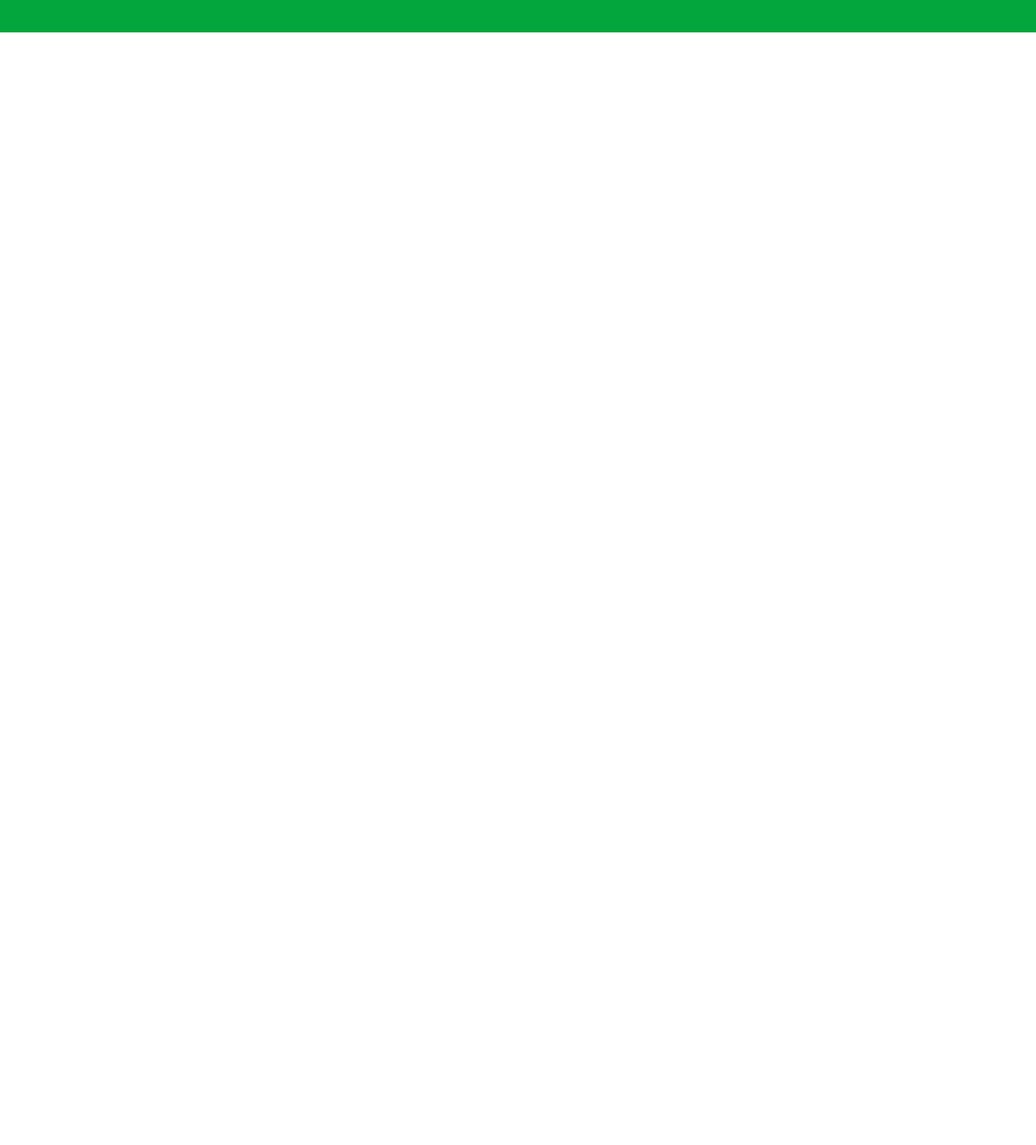
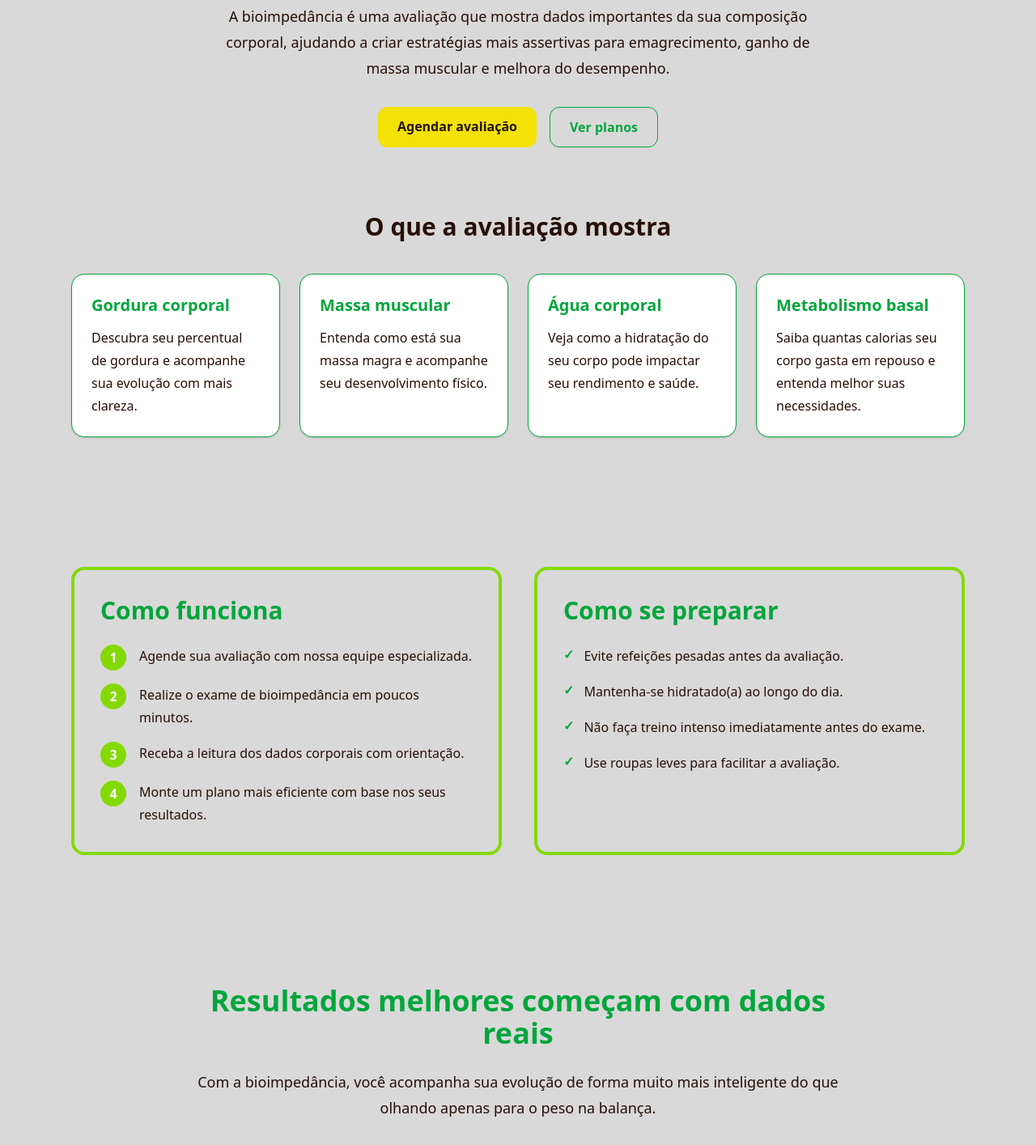
Before and after one commit to CP4-Front-End/CP-4-WebDEV, a React (Vite) app: page /bio in a window 1280 px wide. Shown: the part 220-1634 px from the top of the page at 81% size. Before the commit the page ends 800 px from the top, so only its background shows below. Built offline with nearby package versions, Linux system fonts and the light colour scheme.

Commit message:
feat: Criando e customizando a Biopedancia

```diff
--- a/src/App.jsx
+++ b/src/App.jsx
@@ -10,6 +10,7 @@ import Bio from './routes/Bio'
 import Planos from './routes/Planos'
 import Sobre from './routes/Sobre'
 <routes />
+
 const App = () => {
 
   return (
@@ -23,6 +24,7 @@ const App = () => {
         <Route path="/unidades" element={<Unidades/>}/>
         <Route path="/planos" element={<Planos/>}/>
         <Route path="/sobre" element={<Sobre/>}/>
+        <Route path="/bio" element={<Bio/>}/>
       </Routes>
       <Footer/>
     </BrowserRouter>
--- a/src/components/Header.jsx
+++ b/src/components/Header.jsx
@@ -25,7 +25,7 @@ export default function Header() {
               <a href="/"><img
                 alt=""
                 src="https://tailwindcss.com/plus-assets/img/logos/mark.svg?color=indigo&shade=500"
-                className="h-8 w-auto"
+                className="h-8 w-auto hover:scale-110 transition"
               />
               </a>
             </a>
--- a/src/routes/Bio.jsx
+++ b/src/routes/Bio.jsx
@@ -1,14 +1,194 @@
-import React from 'react'
+import { Link } from "react-router-dom";
 import Header from '../components/Header'
-const Bio = () => {
-    return (
-        <>
-        <Header/>
-        <section>
-          <h1>biopedancia</h1>
-        </section>
-        </>
-    )
+import React from "react";
+
+export default function Bio() {
+  return (
+    <>
+    <Header/>
+    <main className="bg-[#D9D9D9] text-[#261008] min-h-screen">
+      <section className="max-w-6xl mx-auto px-6 py-20">
+        <div className="max-w-3xl mx-auto text-center">
+
+          <h1 className="text-4xl sm:text-5xl font-bold text-[#03A63C] leading-tight">
+            Entenda seu corpo além do peso
+          </h1>
+
+          <p className="mt-6 text-lg leading-8">
+            A bioimpedância é uma avaliação que mostra dados importantes da sua
+            composição corporal, ajudando a criar estratégias mais assertivas
+            para emagrecimento, ganho de massa muscular e melhora do
+            desempenho.
+          </p>
+
+          <div className="mt-8 flex flex-col sm:flex-row gap-4 justify-center">
+            <Link
+              to="/contato"
+              className="bg-[#F2E205] px-6 py-3 rounded-xl font-semibold hover:bg-[#03A63C] hover:text-white transition hover:opacity-90 hover:scale-105"
+            >
+              Agendar avaliação
+            </Link>
+
+            <Link
+              to="/planos"
+              className="border border-[#03A63C] text-[#03A63C] px-6 py-3 rounded-xl font-semibold hover:bg-[#03A63C] hover:text-white transition hover:scale-105"
+            >
+              Ver planos
+            </Link>
+          </div>
+        </div>
+      </section>
+
+      <section className="max-w-6xl mx-auto px-6 pb-20">
+        <h2 className="text-3xl font-bold text-center mb-10">
+          O que a avaliação mostra
+        </h2>
+
+        <div className="grid grid-cols-1 sm:grid-cols-2 lg:grid-cols-4 gap-6">
+          <div className="bg-white rounded-2xl p-6 shadow-sm border border-[#03A63C] hover:scale-105 transition">
+            <h3 className="text-[#03A63C] font-bold text-xl mb-3">
+              Gordura corporal
+            </h3>
+            <p className="leading-7">
+              Descubra seu percentual de gordura e acompanhe sua evolução com
+              mais clareza.
+            </p>
+          </div>
+
+          <div className="bg-white rounded-2xl p-6 shadow-sm border border-[#03A63C] hover:scale-105 transition">
+            <h3 className="text-[#03A63C] font-bold text-xl mb-3">
+              Massa muscular
+            </h3>
+            <p className="leading-7">
+              Entenda como está sua massa magra e acompanhe seu desenvolvimento
+              físico.
+            </p>
+          </div>
+
+          <div className="bg-white rounded-2xl p-6 shadow-sm border border-[#03A63C] hover:scale-105 transition">
+            <h3 className="text-[#03A63C] font-bold text-xl mb-3">
+              Água corporal
+            </h3>
+            <p className="leading-7">
+              Veja como a hidratação do seu corpo pode impactar seu rendimento e
+              saúde.
+            </p>
+          </div>
+
+          <div className="bg-white rounded-2xl p-6 shadow-sm border border-[#03A63C] hover:scale-105 transition">
+            <h3 className="text-[#03A63C] font-bold text-xl mb-3">
+              Metabolismo basal
+            </h3>
+            <p className="leading-7">
+              Saiba quantas calorias seu corpo gasta em repouso e entenda melhor
+              suas necessidades.
+            </p>
+          </div>
+        </div>
+      </section>
+
+      <section className="bg-[#D9D9D9] py-20">
+        <div className="max-w-6xl mx-auto px-6 grid lg:grid-cols-2 gap-10">
+          <div className="bg-[#D9D9D9] rounded-2xl p-8 border-4 border-[#84D904] hover:scale-105 transition">
+            <h2 className="text-3xl font-bold mb-6 text-[#03A63C]">
+              Como funciona
+            </h2>
+
+            <div className="space-y-4">
+              <div className="flex gap-4 items-start">
+                <div className="w-8 h-8 rounded-full bg-[#84D904] text-white flex items-center justify-center font-bold shrink-0">
+                  1
+                </div>
+                <p className="leading-7">
+                  Agende sua avaliação com nossa equipe especializada.
+                </p>
+              </div>
+
+              <div className="flex gap-4 items-start">
+                <div className="w-8 h-8 rounded-full bg-[#84D904] text-white flex items-center justify-center font-bold shrink-0">
+                  2
+                </div>
+                <p className="leading-7">
+                  Realize o exame de bioimpedância em poucos minutos.
+                </p>
+              </div>
+
+              <div className="flex gap-4 items-start">
+                <div className="w-8 h-8 rounded-full bg-[#84D904] text-white flex items-center justify-center font-bold shrink-0">
+                  3
+                </div>
+                <p className="leading-7">
+                  Receba a leitura dos dados corporais com orientação.
+                </p>
+              </div>
+
+              <div className="flex gap-4 items-start">
+                <div className="w-8 h-8 rounded-full bg-[#84D904] text-white flex items-center justify-center font-bold shrink-0">
+                  4
+                </div>
+                <p className="leading-7">
+                  Monte um plano mais eficiente com base nos seus resultados.
+                </p>
+              </div>
+            </div>
+          </div>
+
+          <div className="bg-[#D9D9D9] rounded-2xl p-8 border-4 border-[#84D904] hover:scale-105 transition">
+            <h2 className="text-3xl font-bold mb-6 text-[#03A63C]">
+              Como se preparar
+            </h2>
+
+            <div className="space-y-4">
+              <div className="flex gap-3 items-start">
+                <span className="text-[#03A63C] font-bold">✓</span>
+                <p className="leading-7">
+                  Evite refeições pesadas antes da avaliação.
+                </p>
+              </div>
+
+              <div className="flex gap-3 items-start">
+                <span className="text-[#03A63C] font-bold">✓</span>
+                <p className="leading-7">
+                  Mantenha-se hidratado(a) ao longo do dia.
+                </p>
+              </div>
+
+              <div className="flex gap-3 items-start">
+                <span className="text-[#03A63C] font-bold">✓</span>
+                <p className="leading-7">
+                  Não faça treino intenso imediatamente antes do exame.
+                </p>
+              </div>
+
+              <div className="flex gap-3 items-start">
+                <span className="text-[#03A63C] font-bold">✓</span>
+                <p className="leading-7">
+                  Use roupas leves para facilitar a avaliação.
+                </p>
+              </div>
+            </div>
+          </div>
+        </div>
+      </section>
+
+      <section className="max-w-4xl mx-auto px-6 py-20 text-center">
+        <h2 className="text-3xl sm:text-4xl font-bold text-[#03A63C]">
+          Resultados melhores começam com dados reais
+        </h2>
+
+        <p className="mt-6 text-lg leading-8">
+          Com a bioimpedância, você acompanha sua evolução de forma muito mais
+          inteligente do que olhando apenas para o peso na balança.
+        </p>
+
+        <Link
+          to="/contato"
+          className="inline-block mt-8 bg-[#03A63C] text-white px-8 py-4 rounded-xl font-semibold hover:bg-[#F2E205] hover:text-[#261008] transition hover:scale-105"
+        >
+          Quero fazer minha avaliação
+        </Link>
+      </section>
+    </main>
+    </>
+  );
 }
-
-export default Bio
--- a/src/routes/Contato.jsx
+++ b/src/routes/Contato.jsx
@@ -46,7 +46,7 @@ export default function Contact() {
   return (
     <>
     <Header/>
-    <div className="min-h-screen bg-[#D9D9D1] flex items-center justify-center px-4 py-20">
+    <div className="min-h-screen bg-[#D9D9D9] flex items-center justify-center px-4 py-20">
       <div className="w-full max-w-md bg-[#FFFFFF] rounded-2xl p-6 shadow-lg lg:max-w-2xl lg:p-10">
         <h1 className="text-xl font-bold text-center mb-6 text-[#03A63C] lg:text-2xl">
           Entre em contato conosco!
--- a/src/routes/Imc.jsx
+++ b/src/routes/Imc.jsx
@@ -27,7 +27,7 @@ const Imc = () => {
 
       <section className="min-h-screen bg-[#D9D9D9] flex flex-col items-center pt-28 px-4">
 
-        <div className="w-full max-w-md bg-white rounded-2xl shadow-lg p-8 transition hover:shadow-xl">
+        <div className="w-full max-w-md bg-white rounded-2xl shadow-lg p-8 transition hover:shadow-xl hover:scale-102 transition">
 
             <h2 className="text-2xl font-bold text-[#03A63C] text-center mb-6">
               Calcule seu IMC
```
Also changed, not shown: src/components/Banner.jsx (+2 -15 lines), src/components/Footer.jsx (+5 -5 lines), src/routes/Home.jsx (+4 -4 lines), src/routes/Planos.jsx (+1 -10 lines), src/routes/Sobre.jsx (+49 -33 lines), src/routes/Unidades.jsx (+4 -4 lines).
